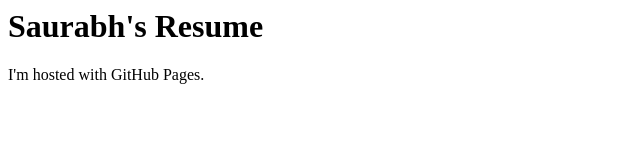
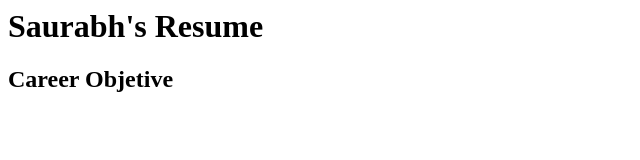
Before and after one commit to saurabhranani/saurabhranani.github.io, a plain HTML site: page index.html in a window 1280 px wide. Shown: the whole page, without its empty margins (0-640 px from the left). Drawn offline with Linux system fonts and the light colour scheme.

Commit message:
Update index.html

```diff
--- a/index.html
+++ b/index.html
@@ -1,6 +1,6 @@
 <html>
 <body>
 <h1>Saurabh's Resume</h1>
-<p>I'm hosted with GitHub Pages.</p>
+<h2>Career Objetive</h2>
 </body>
 </html>
```
